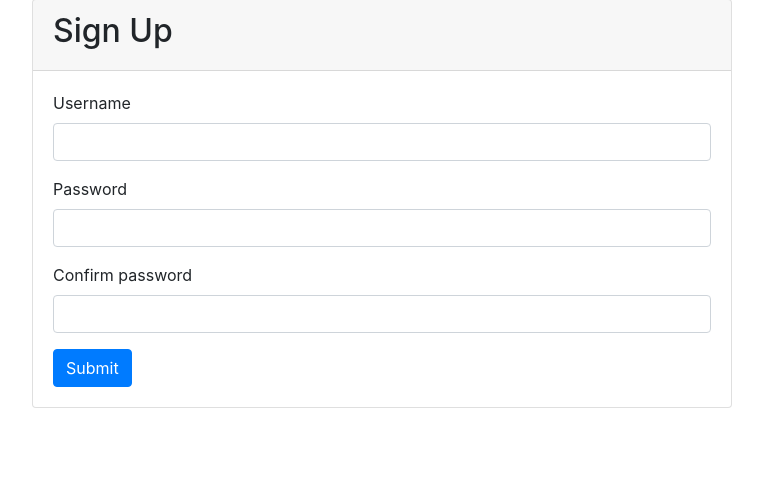
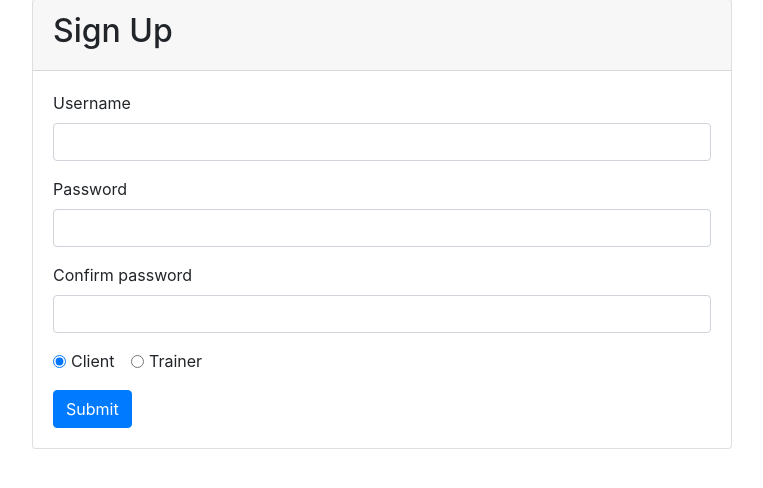
Before and after one commit to joshua-deans/FitTrkr, a Flask app: page /signup/ in a window 1280 px wide. Shown: the part 105-593 px from the top of the page, without its empty margins (258-1021 px from the left). Run offline with Flask 2, Linux system fonts and the light colour scheme; some libraries are stand-ins or nearby versions.

Commit message:
Now, the client trainer toggle buttons work.

```diff
--- a/app.py
+++ b/app.py
@@ -92,13 +92,14 @@ def signup():
     form = SignupForm(request.form)
     if request.method == 'POST' and form.validate():
         username = form.username.data
+        client_trainer_option = request.form['trainer_client_radio']
         #Checks to see if username already exists
         cur = mysql.connect.cursor()
         username_check = cur.execute(
             'SELECT * from Users WHERE UserName = %s', [username, ]
         )
         cur.close()
-        if username_check > 0:
+        if username_check > 0 or (not client_trainer_option):
            flash('Username is already taken, try a different one', 'danger')
            return render_template('auth/signup.html', form=form)
         salt = urandom(16)
--- a/templates/auth/signup.html
+++ b/templates/auth/signup.html
@@ -25,6 +25,18 @@
                 <div class="form-group">
                     {{render_field(form.confirm, class_="form-control")}}
                 </div>
+                <div class="form-group">
+                    <div class="form-check form-check-inline">
+                        <input class="form-check-input" type="radio" name="trainer_client_radio" id="client_radio"
+                               value="client" checked>
+                        <label class="form-check-label" for="client_radio">Client</label>
+                    </div>
+                    <div class="form-check form-check-inline">
+                        <input class="form-check-input" type="radio" name="trainer_client_radio" id="trainer_radio"
+                               value="trainer">
+                        <label class="form-check-label" for="trainer_radio">Trainer</label>
+                    </div>
+                </div>
                 <button class="btn btn-primary">Submit</button>
             </form>
 		</div>
--- a/templates/trainer/browse_plans.html
+++ b/templates/trainer/browse_plans.html
@@ -1,4 +1,4 @@
-{% extends 'layout.html' %}
+{% extends 'base.html' %}
 
 <!-TODO: Replace client with User name ->
 {% block title %}Dashboard{% endblock %}
--- a/templates/trainer/dashboard.html
+++ b/templates/trainer/dashboard.html
@@ -1,4 +1,4 @@
-{% extends 'layout.html' %}
+{% extends 'base.html' %}
 
 <!-TODO: Replace client with User name ->
 {% block title %}Trainer - Dashboard{% endblock %}
--- a/templates/trainer/workout_plans.html
+++ b/templates/trainer/workout_plans.html
@@ -1,4 +1,4 @@
-{% extends 'layout.html' %}
+{% extends 'base.html' %}
 
 <!-TODO: Replace client with User name ->
 {% block title %}Your Meal Plans{% endblock %}
```
